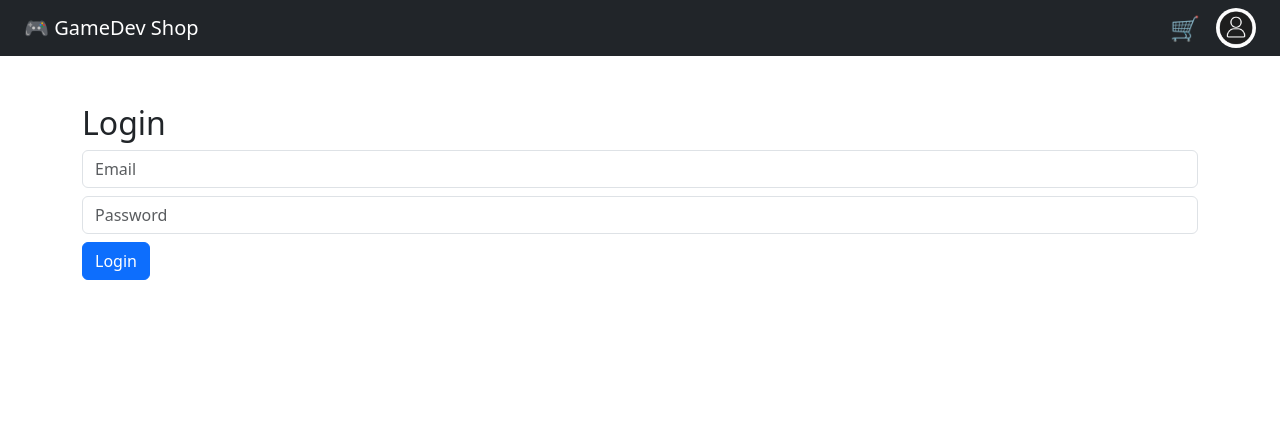
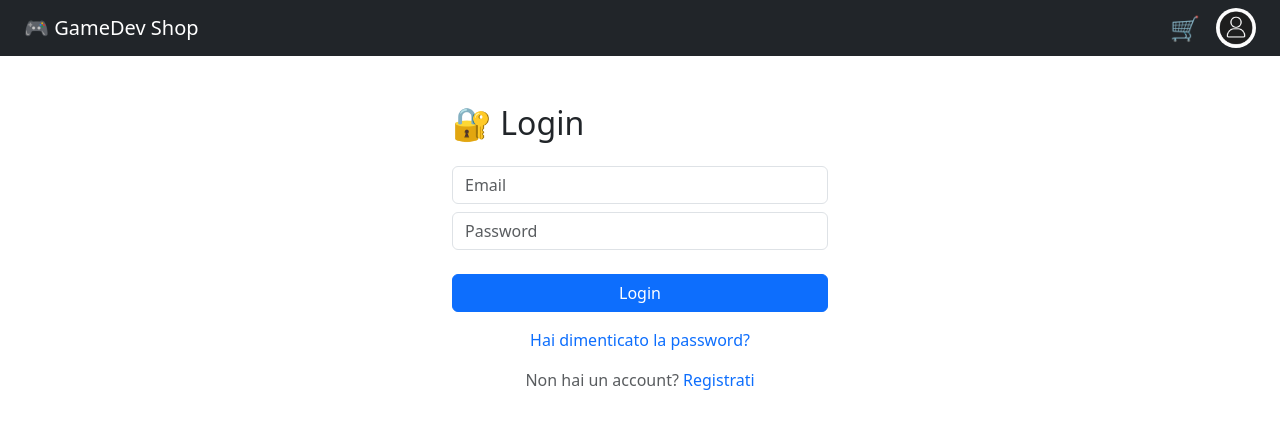
Before and after one commit to Jose24-rgb/Progetto-Finale, a React (Create React App) app in the folder frontend/: page /login in a window 1280 px wide. Shown: the top 428 px of the page. Built offline with nearby package versions, Linux system fonts and the light colour scheme.

Commit message:
modifiche

```diff
--- a/frontend/src/pages/Login.js
+++ b/frontend/src/pages/Login.js
@@ -1,5 +1,5 @@
 import { useState } from 'react';
-import { useNavigate } from 'react-router-dom';
+import { useNavigate, Link } from 'react-router-dom';
 import axios from 'axios';
 import { useAuth } from '../context/AuthContext';
 
@@ -20,18 +20,47 @@ function Login() {
       login({ token: res.data.token, ...res.data.user });
       navigate('/');
     } catch (err) {
-      alert(err.response?.data?.error || 'Login failed');
+      alert(err.response?.data?.error || 'Login fallito');
     }
   };
 
   return (
-    <div className="container mt-5">
-      <h2>Login</h2>
+    <div className="container mt-5" style={{ maxWidth: '400px' }}>
+      <h2 className="mb-4">🔐 Login</h2>
       <form onSubmit={handleSubmit}>
-        <input className="form-control my-2" type="email" placeholder="Email" onChange={e => setEmail(e.target.value)} />
-        <input className="form-control my-2" type="password" placeholder="Password" onChange={e => setPassword(e.target.value)} />
-        <button className="btn btn-primary">Login</button>
+        <input
+          className="form-control my-2"
+          type="email"
+          placeholder="Email"
+          value={email}
+          onChange={e => setEmail(e.target.value)}
+          required
+        />
+        <input
+          className="form-control my-2"
+          type="password"
+          placeholder="Password"
+          value={password}
+          onChange={e => setPassword(e.target.value)}
+          required
+        />
+        <button className="btn btn-primary w-100 mt-3">Login</button>
       </form>
+
+      {/* 🔗 Collegamenti extra */}
+      <div className="mt-3 text-center">
+        <p>
+          <Link to="/forgot-password" className="text-decoration-none">
+            Hai dimenticato la password?
+          </Link>
+        </p>
+        <p className="text-muted">
+          Non hai un account?{' '}
+          <Link to="/register" className="text-decoration-none">
+            Registrati
+          </Link>
+        </p>
+      </div>
     </div>
   );
 }
```
